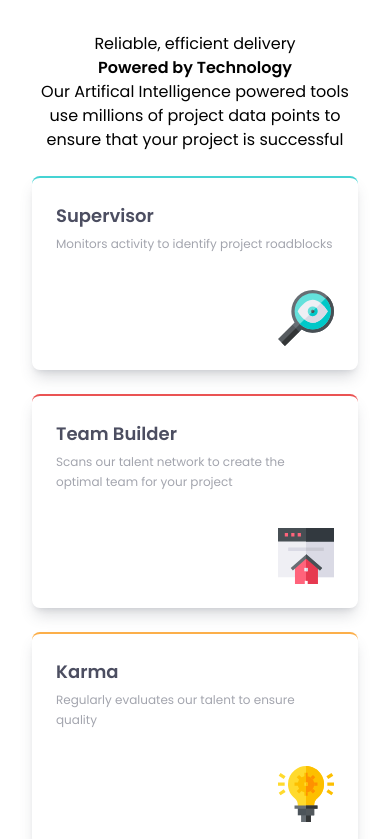
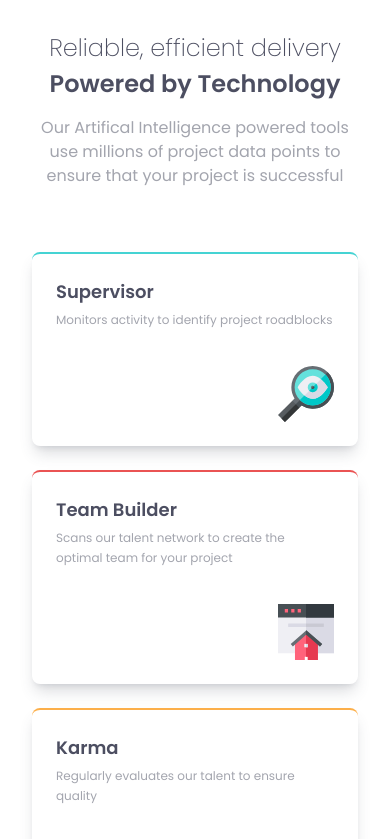
Before and after one commit to fkrunic/frontend-mentor-four-card-feature-section, a Vue app: page / in a window 390 px wide. Shown: the top 839 px of the page. Built offline with nearby package versions, Linux system fonts and the light colour scheme.

Commit message:
mobile design

```diff
--- a/src/components/Banner.vue
+++ b/src/components/Banner.vue
@@ -3,9 +3,9 @@
 
 <template>
   <div class="flex flex-col text-center">
-    <p>Reliable, efficient delivery</p>
-    <p class="font-bold">Powered by Technology</p>
-    <p>
+    <p class="text-2xl font-thin text-very-dark-blue">Reliable, efficient delivery</p>
+    <p class="text-2xl font-bold text-very-dark-blue pt-1">Powered by Technology</p>
+    <p class="text-grayish-blue pt-4">
       Our Artifical Intelligence powered tools
       use millions of project data points to ensure
       that your project is successful
--- a/src/components/screens/Mobile.vue
+++ b/src/components/screens/Mobile.vue
@@ -16,7 +16,7 @@ import Banner from '../Banner.vue'
 
     m-8
     ">
-    <Banner></Banner>
+    <Banner class="pb-10"></Banner>
     <Card class="w-full" v-for="card of cards" :card="card"></Card>
   </div>
 </template>
```
